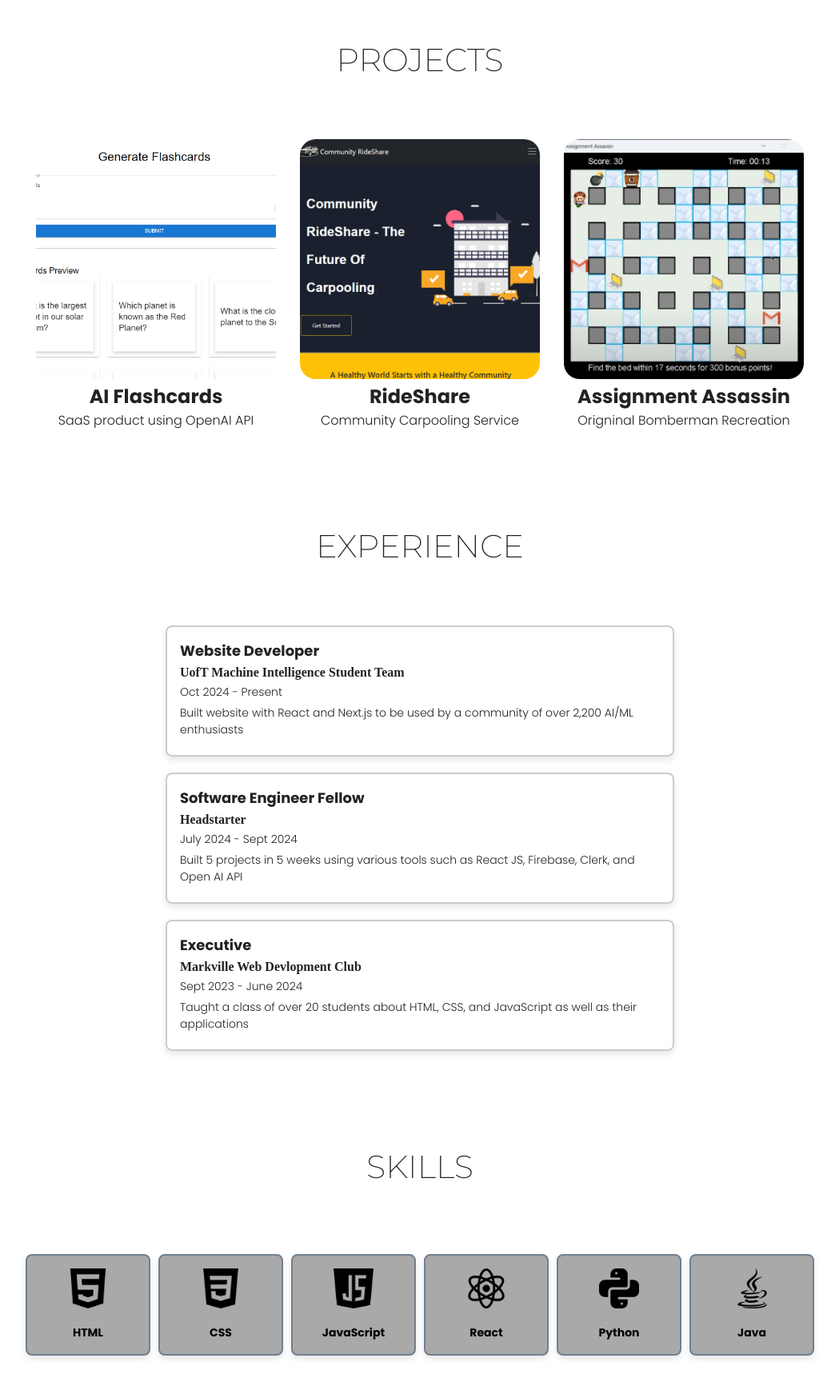
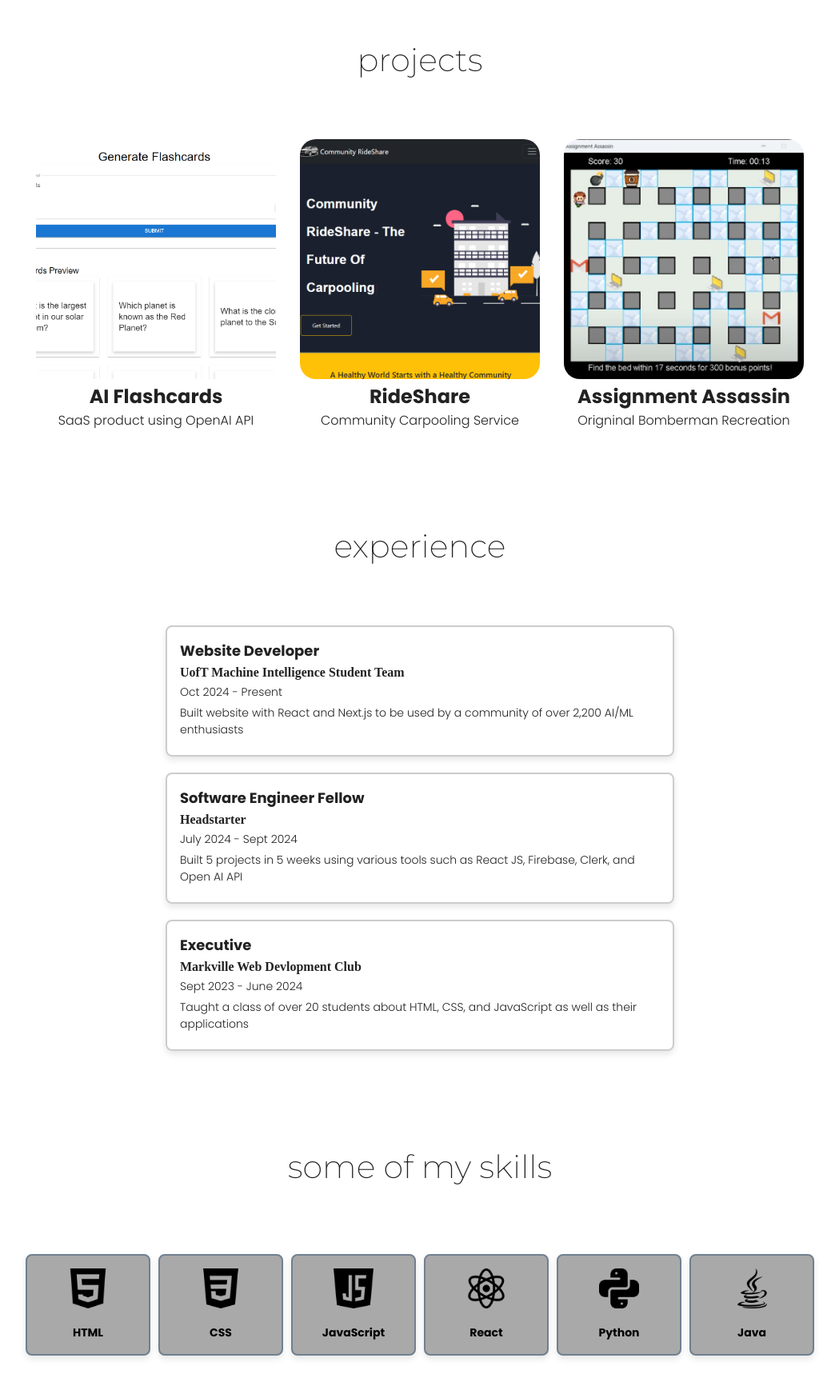
Before and after one commit to jfishB/Portfolio_V2, a React (Vite) app: page / in a window 1280 px wide. Shown: the part 850-2588 px from the top of the page at 80% size, without its empty margins (115-1164 px from the left). Built offline with nearby package versions, Linux system fonts and the light colour scheme.

Commit message:
styles update

```diff
--- a/src/sections/Experience/Experience.jsx
+++ b/src/sections/Experience/Experience.jsx
@@ -28,7 +28,7 @@
   return (
     <section id="experience" className={styles.container}>
       {/* <h2 className="sectionDescription">Some of my Work:</h2> */}
-      <h1 className="sectionTitle">EXPERIENCE</h1>
+      <h1 className="sectionTitle">experience</h1>
       <div className={styles.experienceList}>
         {experiences.map((experience, index) => (
           <div key={index} className={styles.experienceCard}>
--- a/src/sections/Hero/HeroStyles.module.css
+++ b/src/sections/Hero/HeroStyles.module.css
@@ -57,7 +57,6 @@
 }
 
 .colorModeContainer {
-  padding-top: 8vh;
   position: relative;
 }
 
@@ -81,6 +80,12 @@
   gap: 20px;
 }
 
+@media (width < 800px) {
+  .colorModeContainer{
+    padding-top: 5vh;
+  }
+}
+
 @media (width >= 800px) {
   .container {
     flex-direction: row-reverse;
--- a/src/sections/Projects/Projects.jsx
+++ b/src/sections/Projects/Projects.jsx
@@ -8,7 +8,7 @@
   return (
     <section id="projects" className={styles.container}>
       {/* <h2 className="sectionDescription">I Like to Build:</h2> */}
-      <h1 className="sectionTitle">PROJECTS</h1>
+      <h1 className="sectionTitle">projects</h1>
       <div className={styles.projectsContainer}>
         <ProjectCard
           src={flashcards}
--- a/src/sections/Skills/Skills.jsx
+++ b/src/sections/Skills/Skills.jsx
@@ -12,7 +12,7 @@
   return (
     <section id='skills' className={styles.container}>
         {/* <h2 className='sectionDescription'>I Learn:</h2> */}
-        <h1 className='sectionTitle'>SKILLS</h1>
+        <h1 className='sectionTitle'>some of my skills</h1>
         <div className={styles.skillList}>
             <SkillList className={styles.skillCard} src={html} skill='HTML'/>
             <SkillList className={styles.skillCard} src={css} skill='CSS'/>
```
